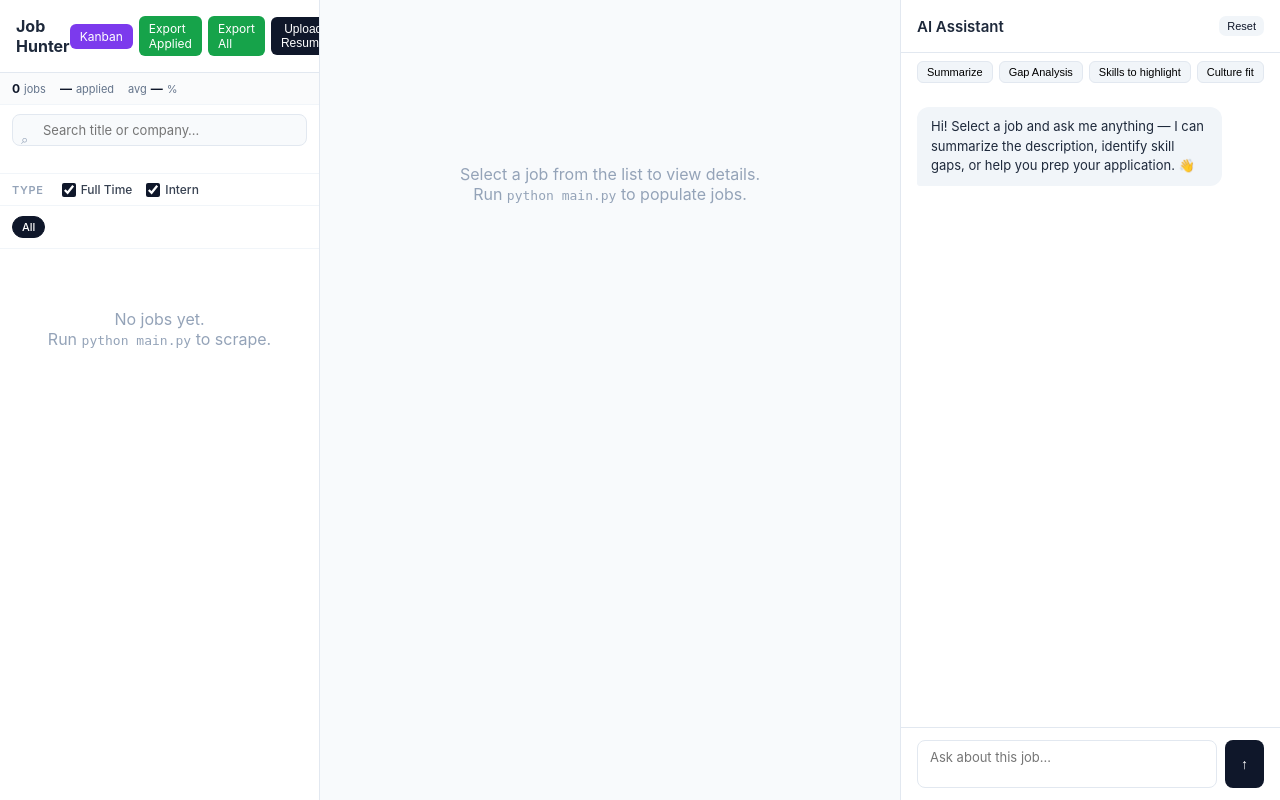
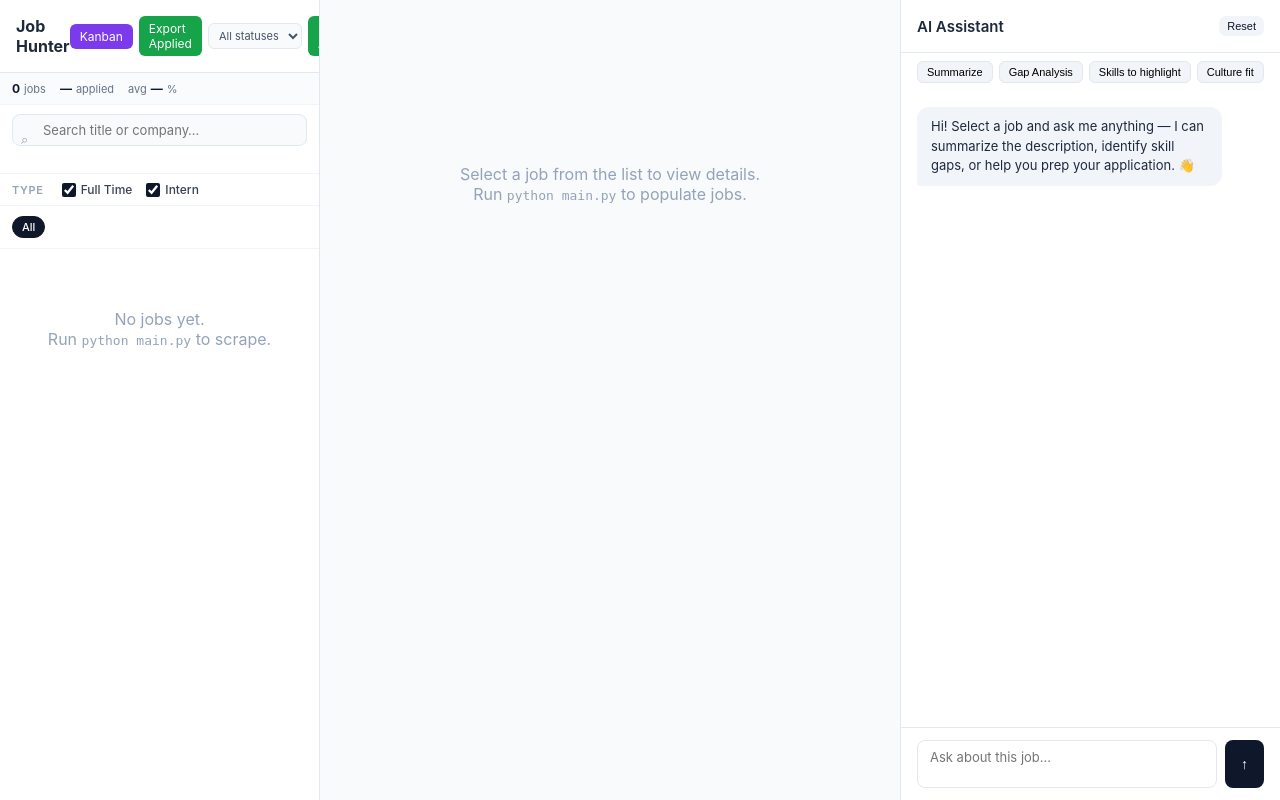
Before and after one commit to mmarada/portfolio-builder, a FastAPI app: page / in a window 1280 px wide. Run offline with FastAPI, Linux system fonts and the light colour scheme; data that the repository does not hold is empty; some libraries are stand-ins or nearby versions.

Commit message:
feat: add status filter to Export All on main job list
Sidebar's Export All button gains a status dropdown (all/not applied/
applied/screening/interview/offer) that appends the existing ?status=
query param, previously only reachable via kanban's per-column links.

```diff
--- a/chat/templates/index.html
+++ b/chat/templates/index.html
@@ -15,6 +15,7 @@
   .sidebar-header h1 { font-size: 16px; font-weight: 700; }
   .upload-btn { font-size: 12px; background: #0f172a; color: #fff; border: none; padding: 5px 10px; border-radius: 6px; cursor: pointer; }
   .export-btn { font-size: 12px; background: #16a34a; color: #fff; border: none; padding: 5px 10px; border-radius: 6px; cursor: pointer; text-decoration: none; }
+  .export-status-select { font-size: 11px; color: #475569; border: 1px solid #e2e8f0; border-radius: 6px; padding: 4px 6px; background: #f8fafc; cursor: pointer; font-family: inherit; }
   /* Job type checkboxes */
   .type-bar { padding: 8px 12px; border-bottom: 1px solid #f1f5f9; display: flex; gap: 14px; align-items: center; }
   .type-bar label { font-size: 12px; font-weight: 500; color: #374151; display: flex; align-items: center; gap: 5px; cursor: pointer; user-select: none; }
@@ -108,7 +109,15 @@
       <div style="display:flex;gap:6px;align-items:center">
         <a href="/kanban" class="export-btn" style="background:#7c3aed">Kanban</a>
         <a href="/api/jobs/export/applied.csv" class="export-btn" download>Export Applied</a>
-        <a href="/api/jobs/export/all.csv" class="export-btn" download>Export All</a>
+        <select id="export-status-filter" class="export-status-select" onchange="updateExportLinks()" title="Filter export by status">
+          <option value="">All statuses</option>
+          <option value="not applied">Not applied</option>
+          <option value="applied">Applied</option>
+          <option value="screening">Screening</option>
+          <option value="interview">Interview</option>
+          <option value="offer">Offer</option>
+        </select>
+        <a id="export-all-link" href="/api/jobs/export/all.csv" class="export-btn" download>Export All</a>
         <button class="upload-btn" onclick="document.getElementById('resumeInput').click()">Upload Resume</button>
       </div>
       <input type="file" id="resumeInput" accept=".pdf,.docx,.doc,.txt" style="display:none" onchange="uploadResume(this)">
@@ -254,6 +263,13 @@
   let currentJobId = {{ selected_job.id if selected_job else 'null' }};
   const activeSource  = "{{ active_source }}";
   const activeJobType = "{{ active_job_type }}";
+
+  // ── Export status filter ─────────────────────────────────────────────────
+  function updateExportLinks() {
+    const status = document.getElementById('export-status-filter').value;
+    const link = document.getElementById('export-all-link');
+    link.href = status ? `/api/jobs/export/all.csv?status=${encodeURIComponent(status)}` : '/api/jobs/export/all.csv';
+  }
 
   // ── Search ────────────────────────────────────────────────────────────────
   function filterJobs() {
```
